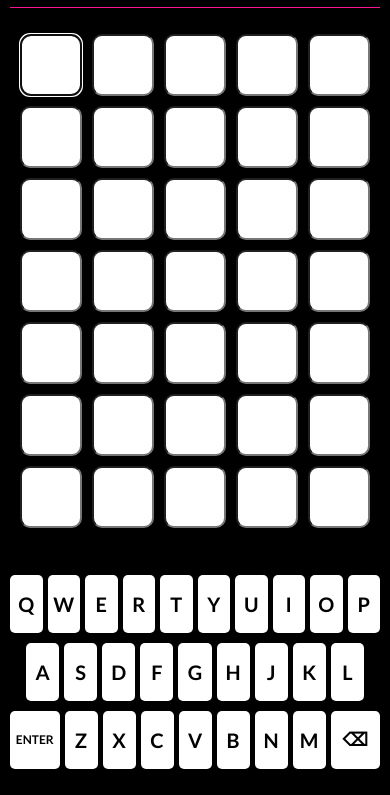
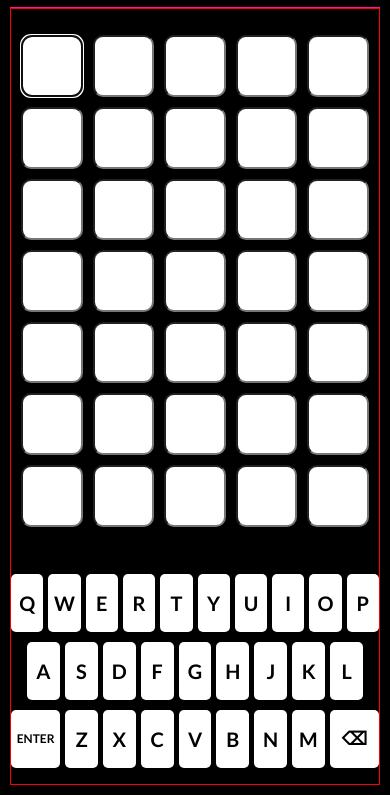
Before and after one commit to pytest5/Wordle, a website built with Vite: page index.html in a window 390 px wide. Shown: the part 49-844 px from the top of the page. Built offline with nearby package versions, Linux system fonts and the light colour scheme.

Commit message:
style: update mobile styles

```diff
--- a/src/style.css
+++ b/src/style.css
@@ -85,6 +85,7 @@ body {
   gap: 14px;
   justify-content: space-around;
   align-items: center;
+  border: 1px solid red;
 }
 
 .title {
```
